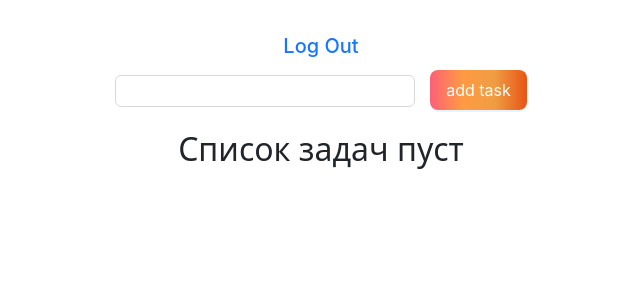
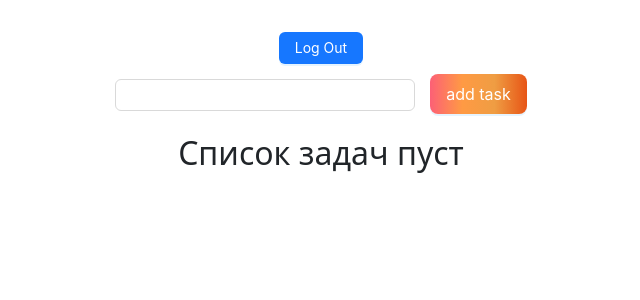
Before and after one commit to Arminonly/Todo_tasks, a React (Vite) app: page /todos in a window 1280 px wide. Shown: the top 300 px of the page, without its empty margins (319-959 px from the left). Built offline with nearby package versions, Linux system fonts and the light colour scheme.

Commit message:
выход из приложения и очистка  localstorage

```diff
--- a/src/components/TaskCreatorForm.jsx
+++ b/src/components/TaskCreatorForm.jsx
@@ -1,12 +1,18 @@
 import { Button, ConfigProvider, Input, Typography } from 'antd';
-import { Link } from 'react-router-dom';
+import { useNavigate } from 'react-router-dom';
 import { v4 } from 'uuid';
 import { useDispatch, useSelector } from 'react-redux';
-import { setText,setTodos } from '../store/todoSlice';
+import { setText, setTodos } from '../store/todoSlice';
 
-export const TaskCreatorForm = ({logAction, colors2, getHoverColors, getActiveColors}) => {
+export const TaskCreatorForm = ({
+  logAction,
+  colors2,
+  getHoverColors,
+  getActiveColors
+}) => {
   const dispatch = useDispatch();
-  const {text,todos} = useSelector(state => state.todoListReducer);
+  const navigate = useNavigate();
+  const { text, todos } = useSelector(state => state.todoListReducer);
 
   const addNewTodo = e => {
     e.preventDefault();
@@ -23,13 +29,18 @@ export const TaskCreatorForm = ({logAction, colors2, getHoverColors, getActiveCo
 
   const onHandleSubmit = e => {
     logAction('add text', text);
-    addNewTodo(e)
+    addNewTodo(e);
+  };
+
+  const goHome = () => {
+    navigate('/');
+    localStorage.clear();
   };
 
   return (
     <div style={{ marginBottom: 20 }}>
       <Typography.Title level={4}>
-        <Link to="/"> Log Out</Link>
+        <Button type='primary' onClick={goHome}> Log Out</Button>
       </Typography.Title>
 
       <form onSubmit={onHandleSubmit}>
--- a/src/pages/login/LoginPage.jsx
+++ b/src/pages/login/LoginPage.jsx
@@ -16,7 +16,7 @@ export const LoginPage = () => {
     });
     const data = await res.json();
     let token = data.token;
-    localStorage.setItem('todoToken',token)
+    localStorage.setItem('todoToken',JSON.stringify(token))
     if (!token) {
       setTimeout(() => {
         message.error(
```
